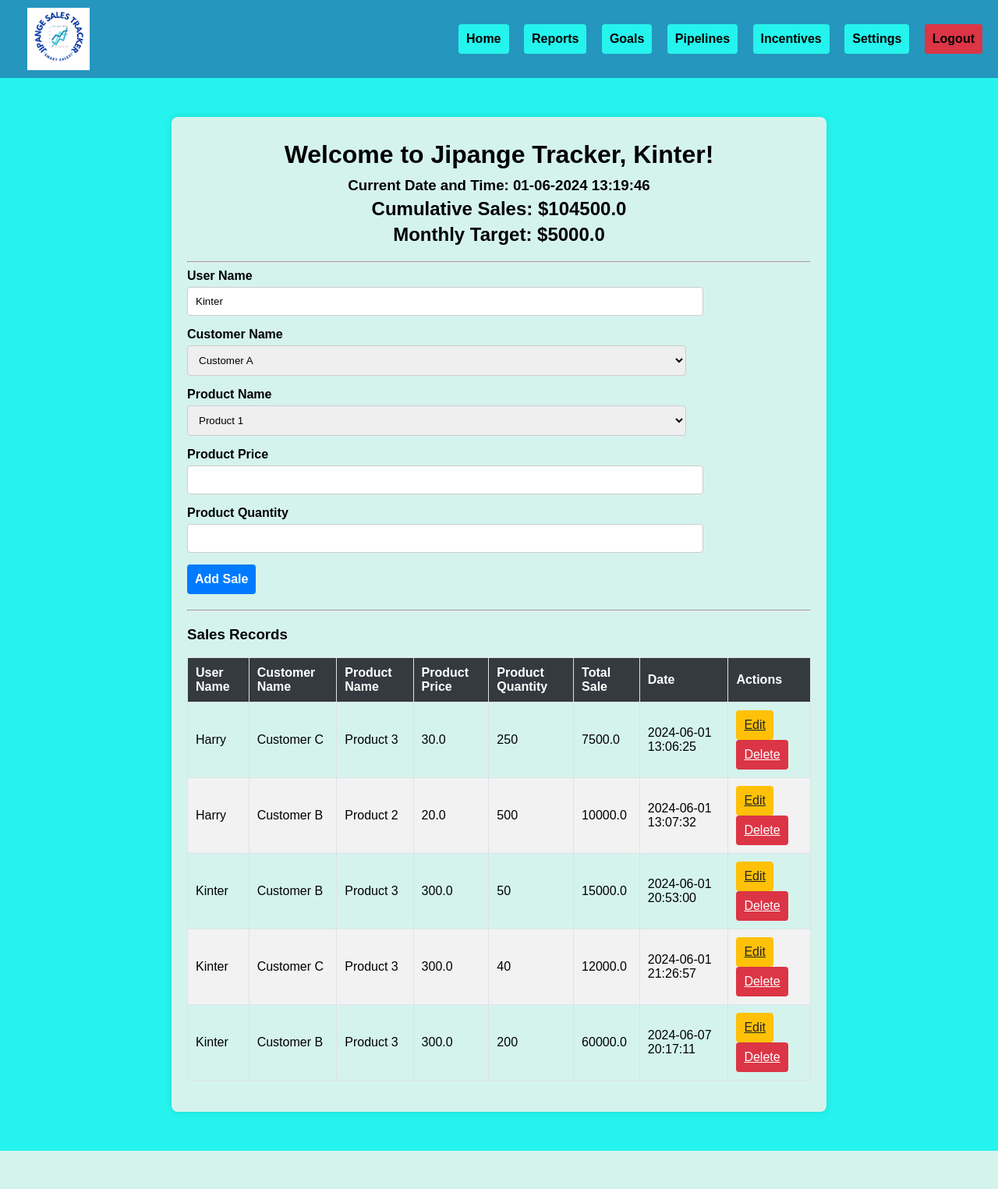
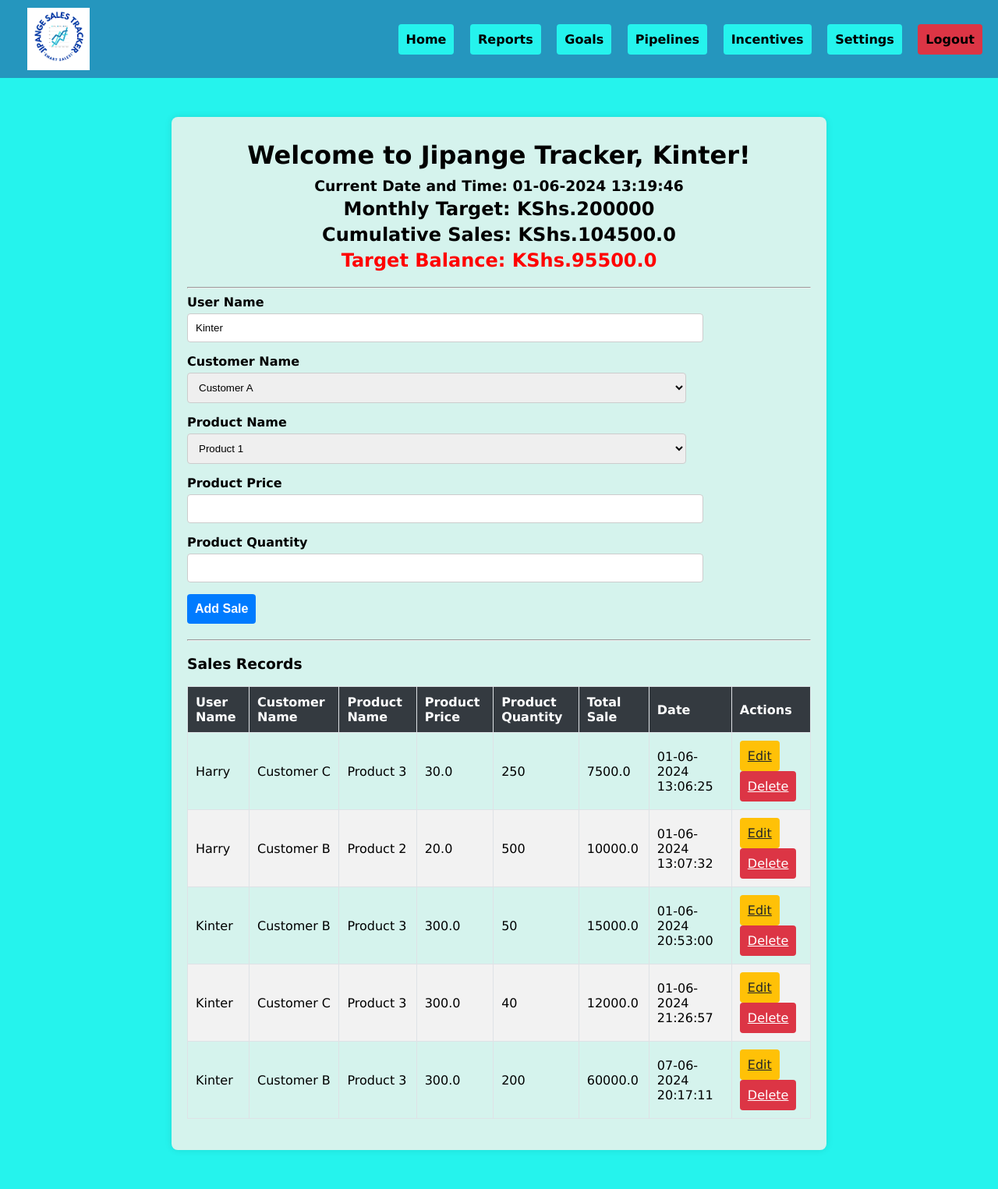
Before and after one commit to Kenfod/Python-Sales-Tracker, a Flask app: page / in a window 1280 px wide. Shown: the whole page at 78% size. Before the commit the page ends 1476 px from the top, so only its background shows below. Run offline with Flask 3, Linux system fonts and the light colour scheme; a user stored in the database is signed in; data comes from the database, SQL or seed files in the repository; both versions use the stored data as it was after the commit.

Commit message:
Target Balance Alert message added

```diff
--- a/app.py
+++ b/app.py
@@ -95,15 +95,24 @@ def logout():
 def index():
     sales = Sale.query.all()
     cumulative_sales = sum(sale.total_sale for sale in sales)
-    monthly_target = 5000.0
+    monthly_target = 200000
     customers = ['Customer A', 'Customer B', 'Customer C']
     products = [
         {'name': 'Product 1', 'price': 100},
         {'name': 'Product 2', 'price': 200},
         {'name': 'Product 3', 'price': 300}
     ]
-    return render_template('index.html', sales=sales, cumulative_sales=cumulative_sales, monthly_target=monthly_target, customers=customers, products=products, datetime=datetime)
+    # return render_template('index.html', sales=sales, cumulative_sales=cumulative_sales, monthly_target=monthly_target, customers=customers, products=products, datetime=datetime)
 
+    target_balance = monthly_target - cumulative_sales
+    return render_template('index.html',
+                           sales=sales,
+                           cumulative_sales=cumulative_sales,
+                           monthly_target=monthly_target,
+                           customers=customers,
+                           products=products,
+                           target_balance=target_balance,
+                           datetime=datetime)
 
 @app.route('/add', methods=['POST'])
 @login_required
--- a/static/styles.css
+++ b/static/styles.css
@@ -1,6 +1,7 @@
 /* General Styles */
 body {
-    font-family: Arial, sans-serif;
+    /* font-family: Tahoma, sans-serif; */
+    font-family: Verdana, sans-serif;
     background-color: rgb(37, 243, 237);
     margin: 0;
     padding: 0;
--- a/templates/index.html
+++ b/templates/index.html
@@ -23,8 +23,13 @@
         <header>
             <h1>Welcome to Jipange Tracker, {{ current_user.username }}!</h1>
             <h3>Current Date and Time: {{ datetime.utcnow().strftime('%d-%m-%Y %H:%M:%S') }}</h3>
-            <h2>Cumulative Sales: ${{ cumulative_sales }}</h2>
-            <h2>Monthly Target: ${{ monthly_target }}</h2>
+            <h2>Monthly Target: KShs.{{ monthly_target }}</h2>
+            <h2>Cumulative Sales: KShs.{{ cumulative_sales }}</h2>
+            {% if target_balance > 0 %}
+                <h2 style="color: red;">Target Balance: KShs.{{ target_balance }}</h2>
+            {% else %}
+                <h2 style="color: green;">Target Surpassed by: KShs.{{ -target_balance }}</h2>
+            {% endif %}
         </header>
 
         <hr>
@@ -83,7 +88,7 @@
                     <td>{{ sale.product_price }}</td>
                     <td>{{ sale.product_quantity }}</td>
                     <td>{{ sale.total_sale }}</td>
-                    <td>{{ sale.date.strftime('%Y-%m-%d %H:%M:%S') }}</td>
+                    <td>{{ sale.date.strftime('%d-%m-%Y %H:%M:%S') }}</td>
                     <td>
                         <a href="{{ url_for('edit_sale', id=sale.id) }}" class="btn btn-warning btn-sm">Edit</a>
                         <a href="{{ url_for('delete_sale', id=sale.id) }}" class="btn btn-danger btn-sm">Delete</a>
```
Also changed, not shown: instance/sales.db.
